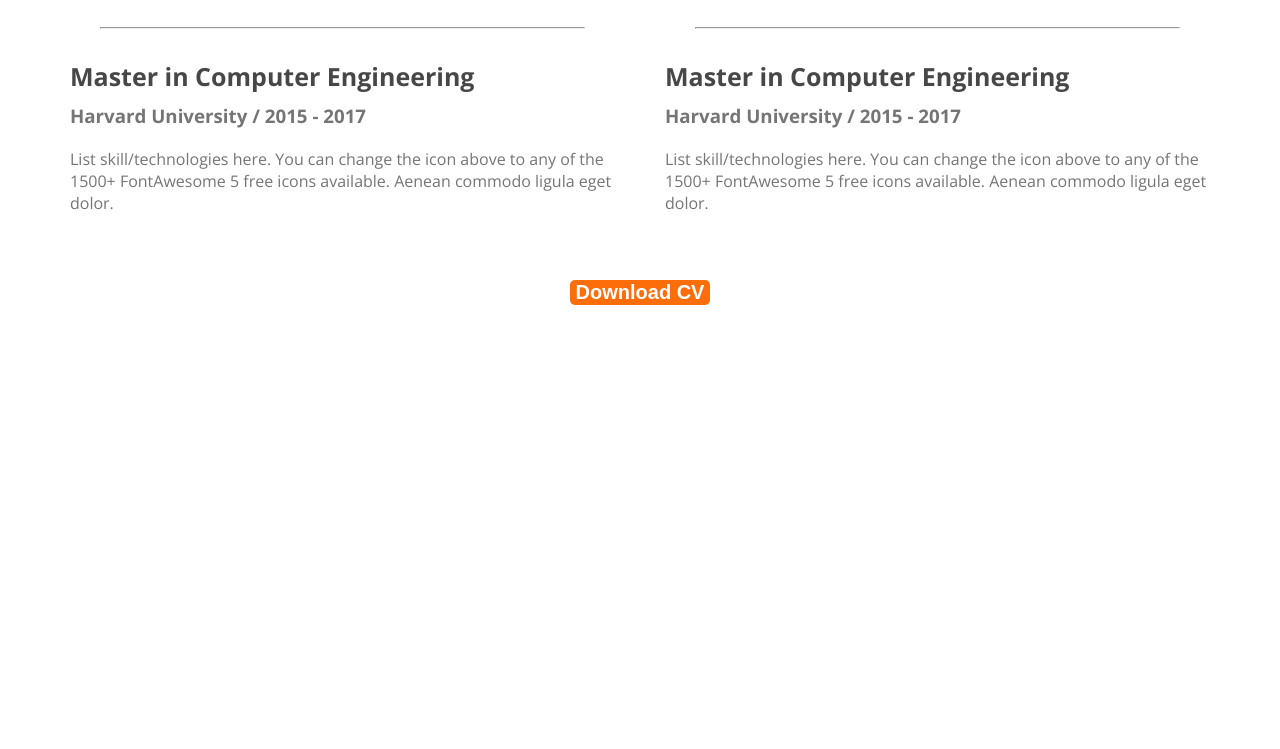
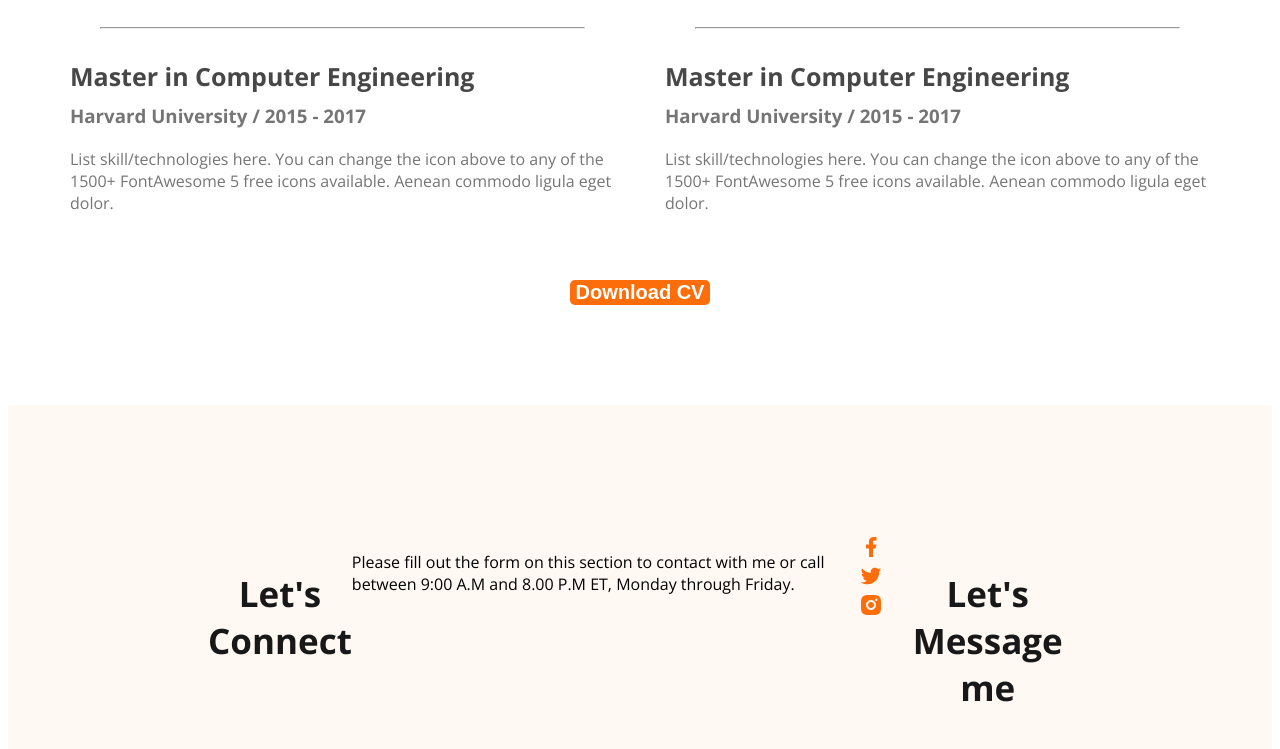
Before and after one commit to Ferdous14/webdevepoloper-portfolio, a plain HTML site: page index.html in a window 1280 px wide. Shown: the part 2726-3475 px from the top of the page. Before the commit the page ends 3039 px from the top, so only its background shows below. Drawn offline with nearby package versions, Linux system fonts and the light colour scheme.

Commit message:
footer added

```diff
--- a/index.html
+++ b/index.html
@@ -167,7 +167,17 @@
         </section>
     </main>
     <footer>
+        <div class="footer-column"></div>
+        <h3 class="section-title">Let's Connect</h3>
+        <p class="section-description">Please fill out the form on this section to contact with me or call between 9:00 A.M and 8.00 P.M ET, Monday through Friday.</p>
+        <div class="social-links">
+            <a href=""><img src="images/icons/facebook.png" alt=""></a>
+            <a href=""><img src="images/icons/twitter.png" alt=""></a>
+            <a href=""><img src="images/icons/insta.png" alt=""></a>
+        </div>
 
+        <div class="footer-column"></div>
+        <h3 class="section-title">Let's Message me</h3>
     </footer>
 </body>
 
--- a/styles/portfolio.css
+++ b/styles/portfolio.css
@@ -178,3 +178,10 @@ main {
     text-align: center;
     margin-top: 50px;
 }
+/* footer styles */
+footer{
+    display: flex;
+    background: #FFF8F3;
+    margin-top: 100px;
+    padding: 130px 200px;
+}
```
